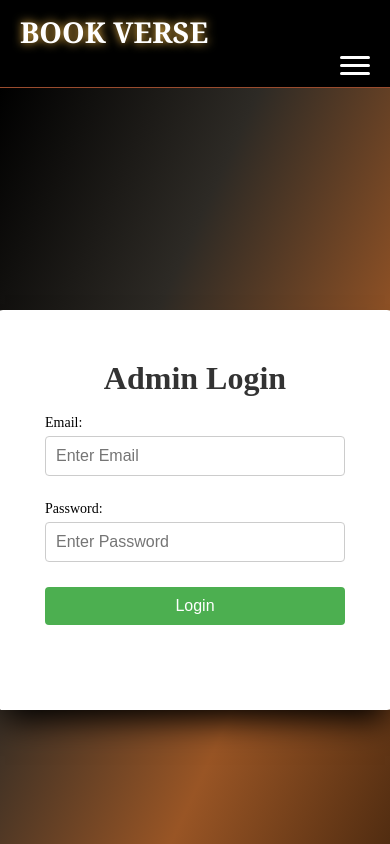
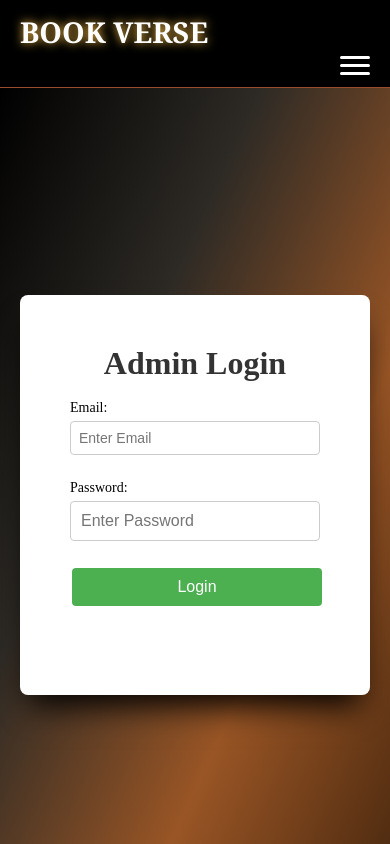
Before and after one commit to chas-academy/u09-fullstack-js-Chali96, a React (Vite) app in the folder frontend/: page /admin-login in a window 390 px wide. Shown: the top 844 px of the page. Built offline with nearby package versions, Linux system fonts and the light colour scheme.

Commit message:
mobile responsive

```diff
--- a/frontend/src/css/Book.css
+++ b/frontend/src/css/Book.css
@@ -98,6 +98,12 @@ h1 {
     width: 200px;
     color: #333;
 }
+@media (max-width: 480px) {
+.book-card{
+    width: 180px;
+
+}
+  }
 
 .book-card:hover {
     box-shadow: 0 8px 12px rgba(0, 0, 0, 0.2);
--- a/frontend/src/css/adminDashboard.css
+++ b/frontend/src/css/adminDashboard.css
@@ -1,5 +1,3 @@
-/* adminDashboard.css */
-
 .admin-dashboard {
     padding: 20px;
     background-image: linear-gradient(to bottom right, #000000, #e44b97);
@@ -24,21 +22,23 @@ section {
     margin-bottom: 10px;
 }
 
+/* 2. Formulär */
 form {
     display: flex;
     flex-direction: column;
     max-width: 400px;
+    margin: auto;
     margin-bottom: 20px;
-    margin: auto;
     background-color: #ffffff;
-  padding: 40px;
-  border-radius: 8px;
-  box-shadow: #000000 0px 20px 30px -10px;
-  width: 400px;
+    padding: 40px;
+    border-radius: 8px;
+    box-shadow: #000000 0px 20px 30px -10px;
+    width: 400px;
 }
 
-
-form input, form select, form button {
+form input,
+form select,
+form button {
     padding: 10px;
     margin-bottom: 10px;
     font-size: 16px;
@@ -55,6 +55,7 @@ form button:hover {
     background-color: #45a049;
 }
 
+/* 3. Tabell */
 table {
     width: 100%;
     border-collapse: collapse;
@@ -62,11 +63,14 @@ table {
     background-color: #ffffff;
 }
 
-table, th, td {
+table,
+th,
+td {
     border: 1px solid #ddd;
 }
 
-th, td {
+th,
+td {
     padding: 12px;
     text-align: left;
 }
@@ -75,6 +79,7 @@ tr:nth-child(even) {
     background-color: #ffffff;
 }
 
+/* 4. Knapp generellt (t.ex. ta bort-knapp) */
 button {
     padding: 6px 12px;
     margin-right: 5px;
@@ -88,6 +93,57 @@ button:hover {
     background-color: #d32f2f;
 }
 
+/* 5. Bilder i t.ex. listor */
 img {
     border-radius: 4px;
 }
+
+@media (max-width: 768px) {
+  .admin-dashboard {
+    padding: 15px;
+  }
+
+  form {
+    width: 90%;
+    max-width: 350px;
+    padding: 20px;
+    margin-bottom: 30px;
+  }
+
+  table {
+    display: block;
+    overflow-x: auto;
+  }
+}
+
+/* För riktigt små skärmar, ex max 480px */
+@media (max-width: 480px) {
+  .admin-dashboard h1 {
+    font-size: 1.5rem;
+    margin-bottom: 20px;
+  }
+
+  form {
+    width: 100%;
+    padding: 15px;
+  }
+
+  form input,
+  form select,
+  form button {
+    font-size: 14px;  /* Lite mindre text */
+    padding: 8px;
+  }
+
+  th, td {
+    padding: 8px;
+    font-size: 14px;
+  }
+
+  button {
+    padding: 5px 10px;
+    font-size: 10px;
+    margin: 2px;
+
+}
+}
```
